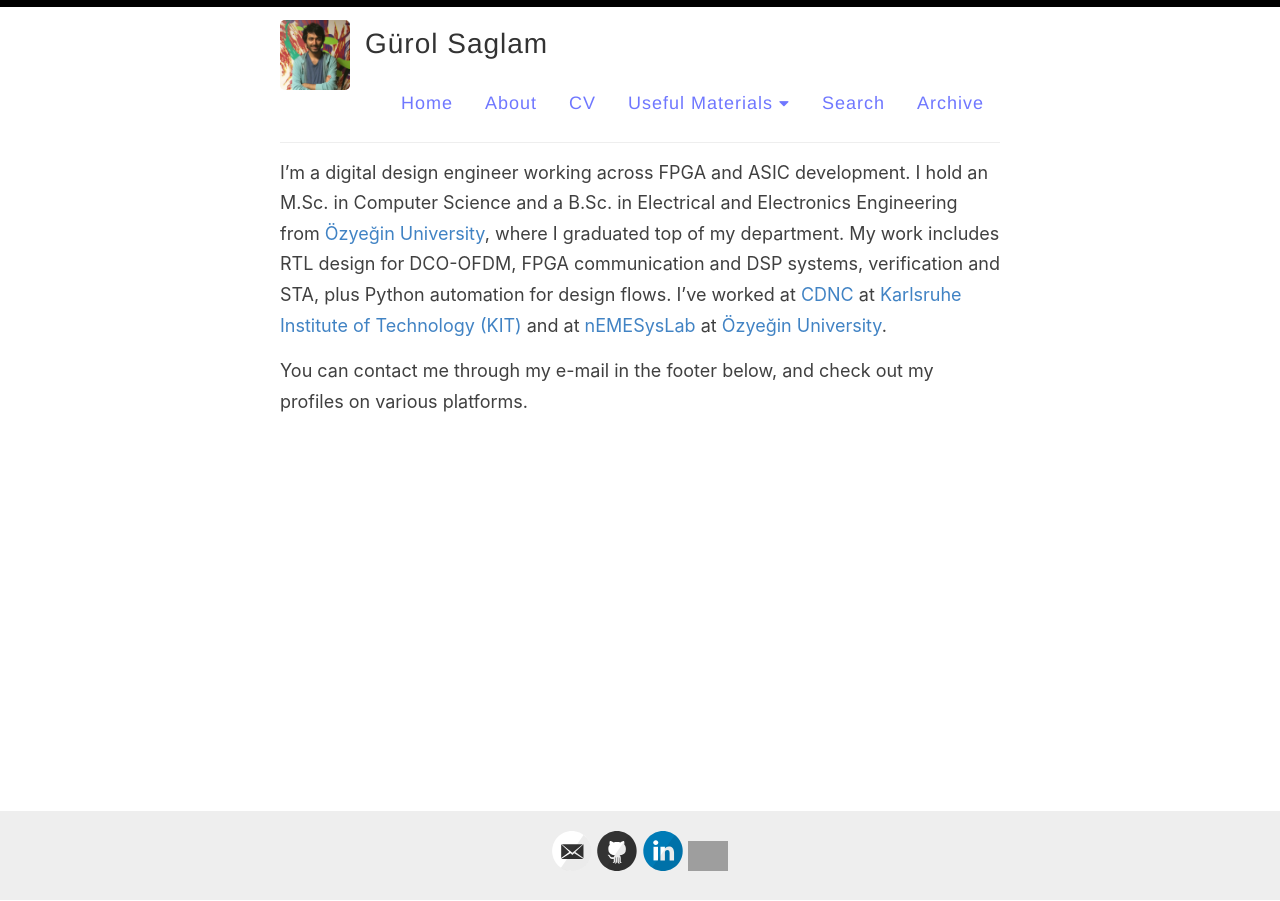
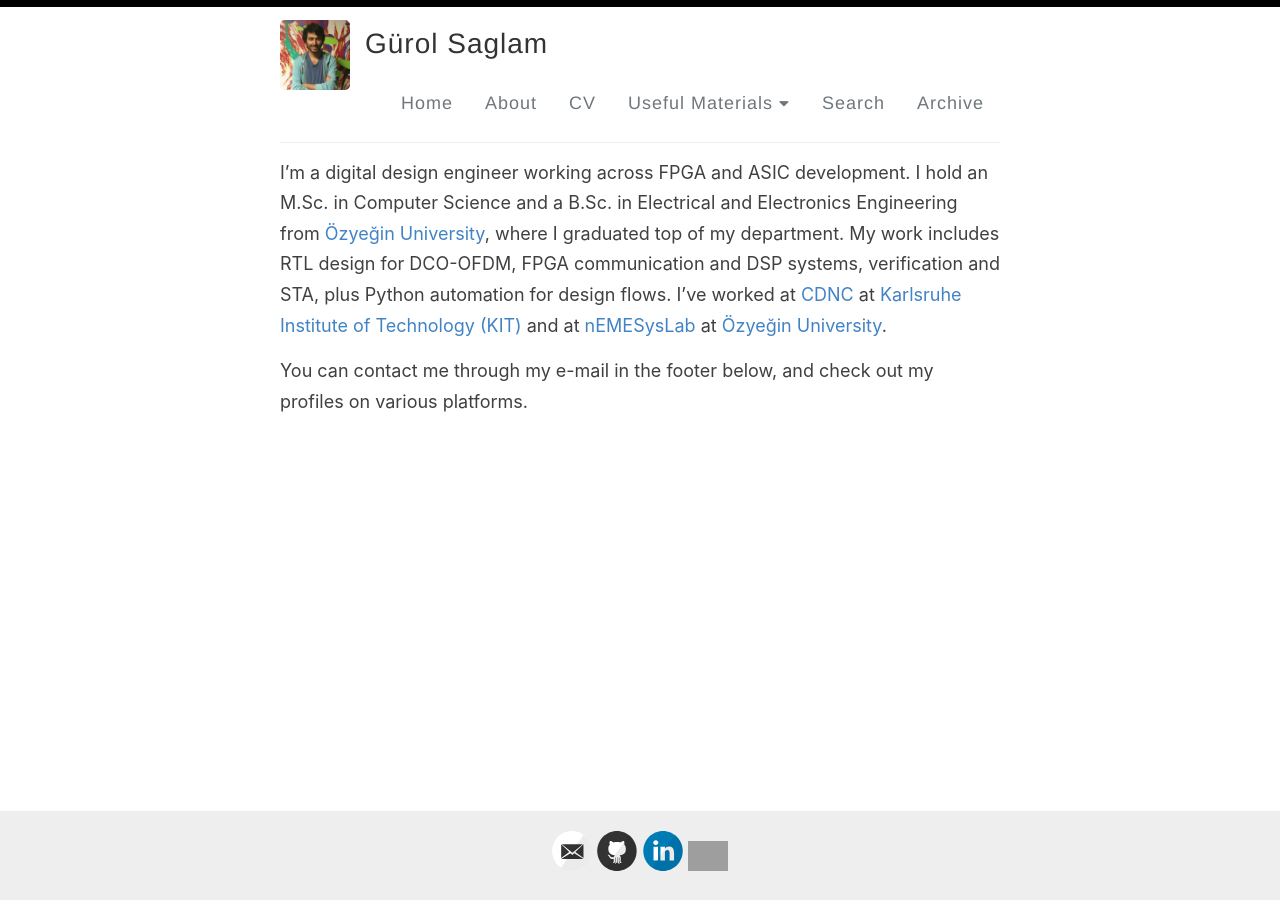
Before and after one commit to gurolsaglam/web_test, a Jekyll site: the page built from index.md, in a window 1280 px wide. Built offline with Jekyll 4.4.1, drawn with Linux system fonts in a browser that asks for light colours; grey boxes are pictures that could not be loaded.

Commit message:
primary color back to default

```diff
--- a/_sass/_variables.scss
+++ b/_sass/_variables.scss
@@ -27,7 +27,7 @@ $georgia: Georgia, serif;
 }
 
 
-$primary-color: #6f77ff !default;
+$primary-color: #6f777d !default;
 
 $nav-height: 2em !default;
 $nav-toggle-height: 2rem !default;
```
